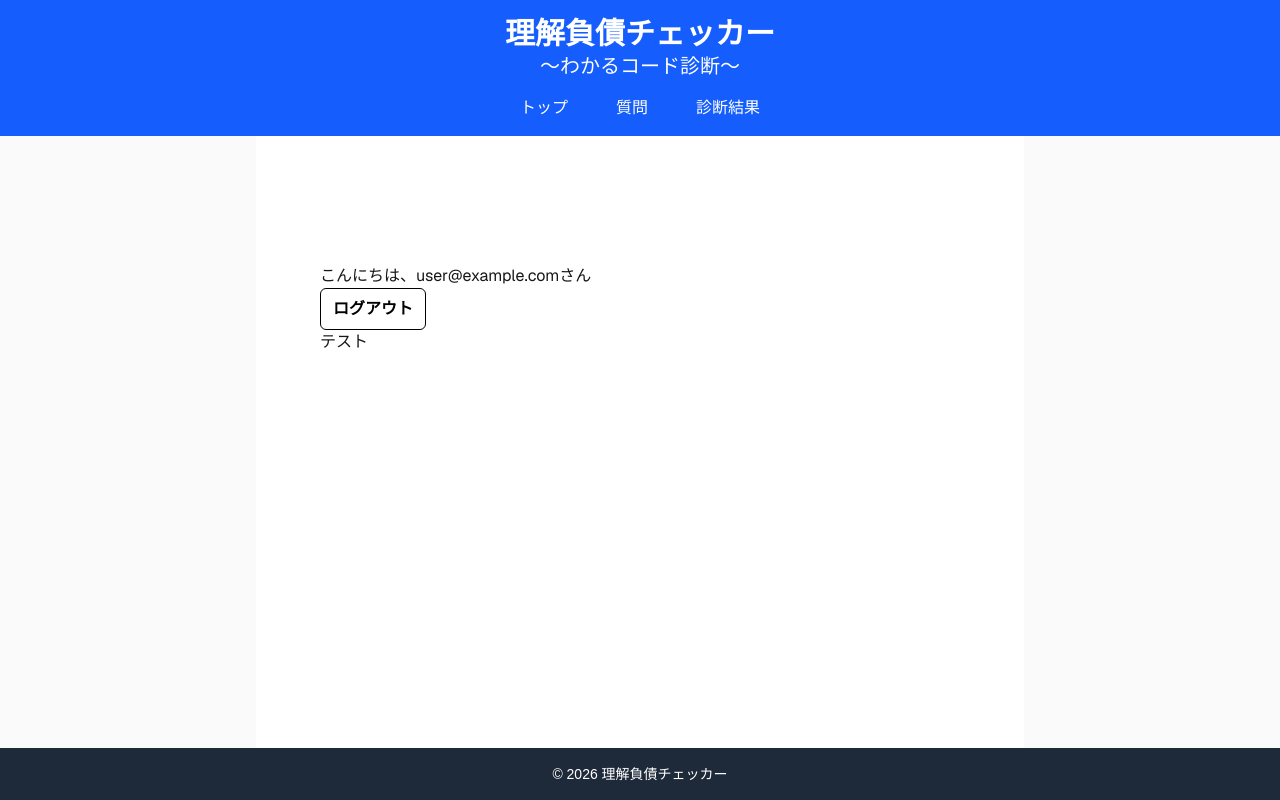
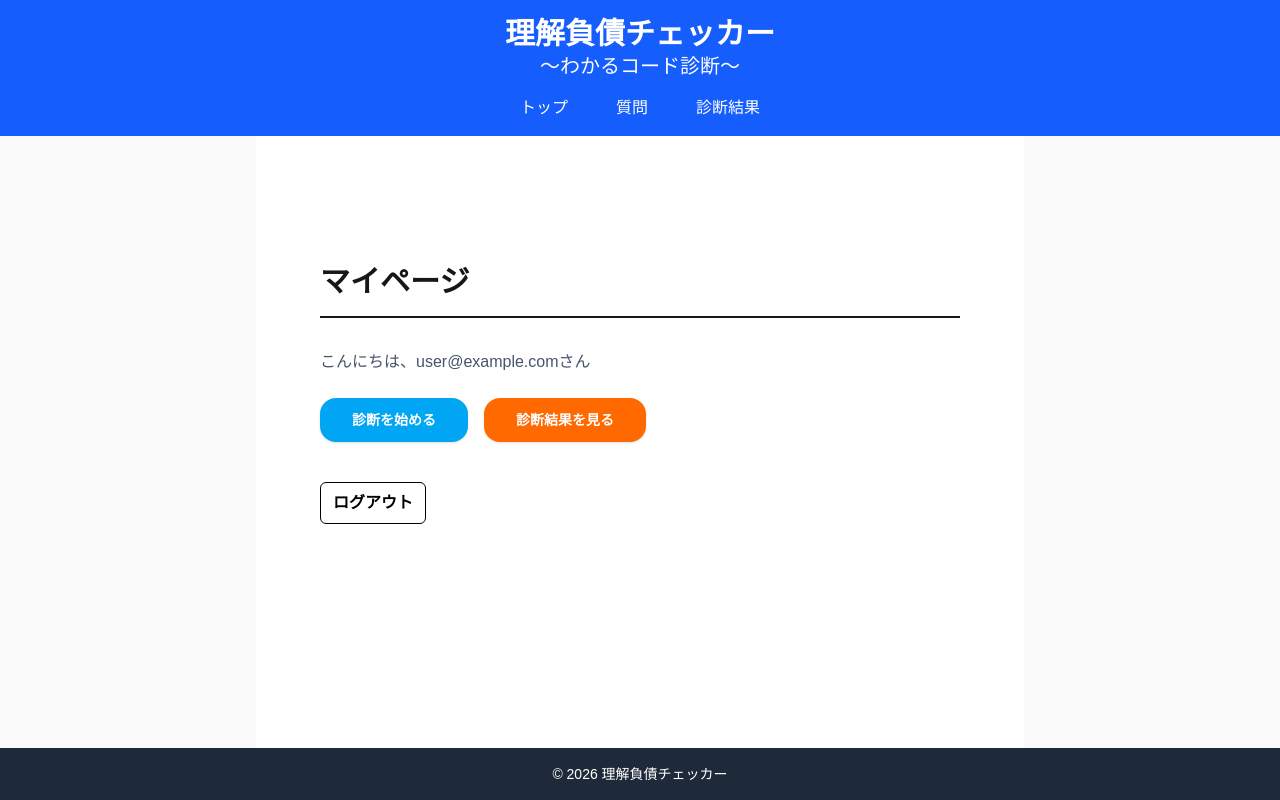
Before and after one commit to rei-dev99/original-product, a Next.js app in the folder front/: page /mypage in a window 1280 px wide. Built offline with nearby package versions, Linux system fonts and the light colour scheme; no server answers; sample sign-in values are in the browser's storage.

Commit message:
feat: mypage

```diff
--- a/front/app/mypage/page.tsx
+++ b/front/app/mypage/page.tsx
@@ -1,17 +1,35 @@
+import Link from "next/link";
 import Logout from "@/components/atoms/Logout";
 import { requireAuth } from "../lib/requireAuth";
-import Login from "@/components/atoms/Login";
 
 export default async function Mypage() {
-    const session = await requireAuth();
+	const session = await requireAuth();
 
-    return (
-        <div className="flex flex-col flex-1 items-center justify-center bg-zinc-50 font-sans dark:bg-black">
-            <main className="flex flex-1 w-full max-w-3xl flex-col py-32 px-16 bg-white dark:bg-black sm:items-start">
-                <p>こんにちは、{session.user?.email}さん</p>
-                {session ? <Logout /> : <Login />}
-                <p>テスト</p>
-            </main>
-        </div>
-    );
+	return (
+		<div className="flex flex-col flex-1 items-center justify-center bg-zinc-50">
+			<main className="flex flex-1 w-full max-w-3xl flex-col py-32 px-16 bg-white">
+				<h2 className="text-3xl font-bold mb-6 border-b-2 pb-4">マイページ</h2>
+				<p className="mt-2 text-slate-600">
+					こんにちは、{session.user?.email}さん
+				</p>
+				<div className="mt-6 flex flex-col md:flex-row gap-4">
+					<Link
+						href="/question"
+						className="rounded-2xl bg-sky-500 px-8 py-3 text-sm font-semibold text-white shadow-sm transition hover:bg-sky-600"
+					>
+						診断を始める
+					</Link>
+					<Link
+						href="/results"
+						className="rounded-2xl bg-orange-500 px-8 py-3 text-sm font-semibold text-white shadow-sm transition hover:bg-orange-600"
+					>
+						診断結果を見る
+					</Link>
+				</div>
+				<div className="mt-10">
+					<Logout />
+				</div>
+			</main>
+		</div>
+	);
 }
```
